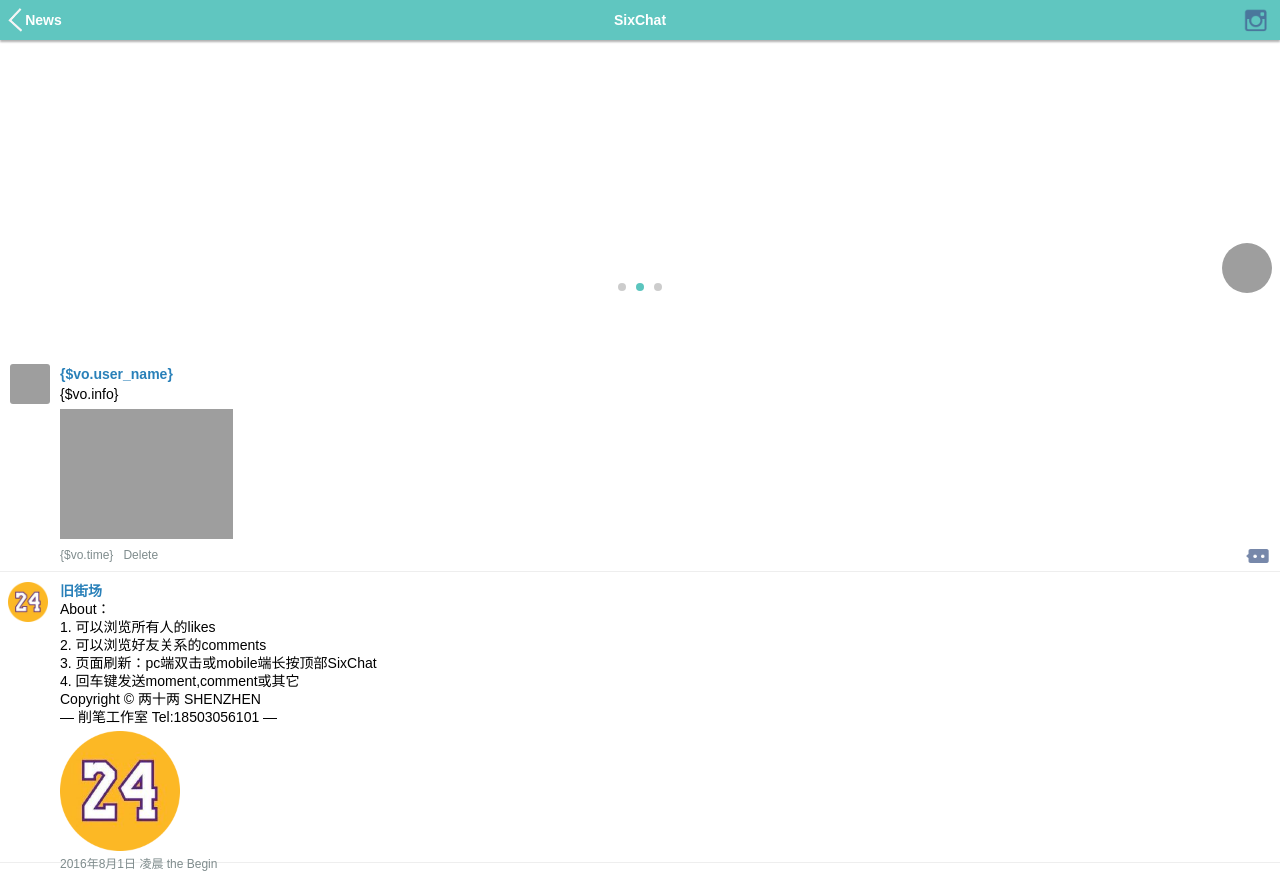
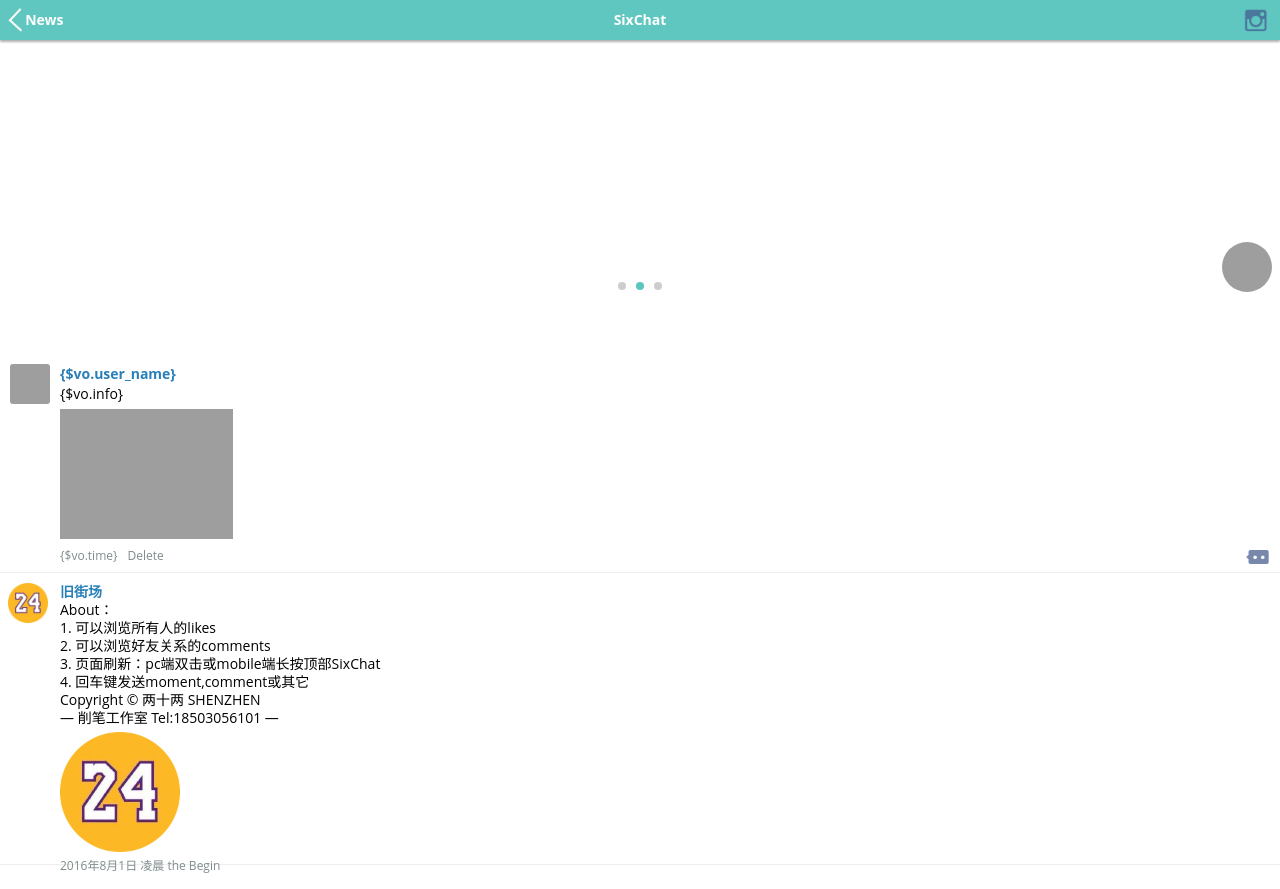
Before and after one commit to StrickYan/sixchat, a PHP site: the page made by Application/Home/View/Moments/index.html in a window 1280 px wide. Run offline with PHP 8.4, Linux system fonts and the light colour scheme; the template is opened without the code that fills it, so the values that code supplies are empty; some web fonts are replaced; grey boxes are pictures that could not be loaded.

Commit message:
add google font support

```diff
--- a/Application/Home/View/Moments/index.html
+++ b/Application/Home/View/Moments/index.html
@@ -16,6 +16,7 @@
 		<link rel="icon" href="__PUBLIC__/Home/img/default/my.ico" type="image/x-icon" />
 		<link rel="shortcut icon" href="__PUBLIC__/Home/img/default/my.ico" type="image/x-icon" />
 		<link rel="bookmark" href="__PUBLIC__/Home/img/default/my.ico" type="image/x-icon" />
+		<link href='http://fonts.useso.com/css?family=Open+Sans:300,400,600&subset=latin,latin-ext' rel='stylesheet'>
 		<link rel="stylesheet" href="__PUBLIC__/Home/css/lib/swiper.min.css" />
 		<link rel="stylesheet" href="__PUBLIC__/Home/css/lib/lightbox.min.css" />
 		<link rel="stylesheet" href="__PUBLIC__/Home/css/moments.css" />
--- a/Public/Home/css/moments.css
+++ b/Public/Home/css/moments.css
@@ -15,7 +15,7 @@ html
 }
 body
 {
-    font-family: Arial,'Microsoft YaHei',Verdana,Geneva,sans-serif;
+    font-family: 'Open Sans',Arial,'Microsoft YaHei',Verdana,Geneva,sans-serif;
     font-size: 14px;
 
     height: 100%;
```
